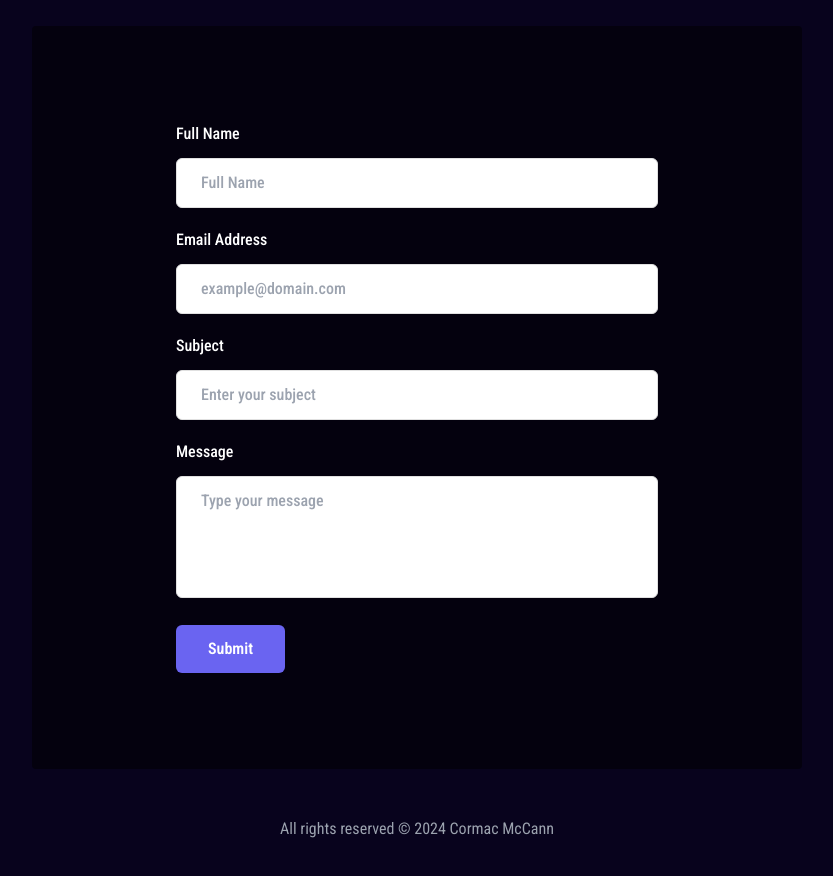
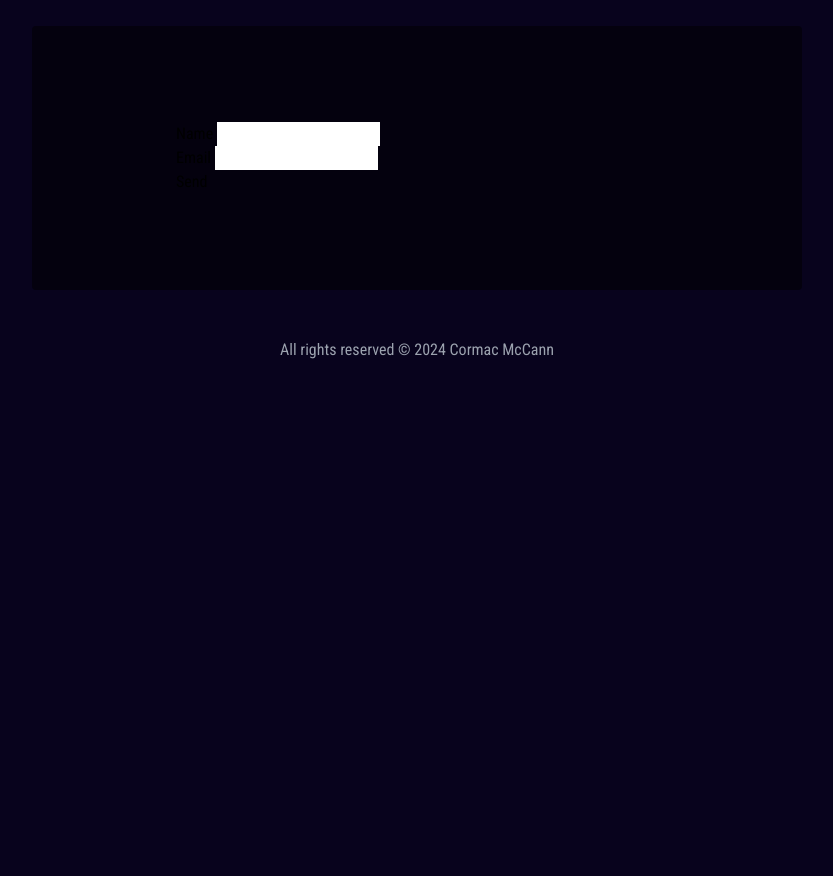
Before and after one commit to mccannsean421/cmccann-dot-com, a Next.js app: page / in a window 1280 px wide. Shown: the part 1400-2276 px from the top of the page, without its empty margins (223-1056 px from the left). After the commit the page ends 1834 px from the top, so only its background shows below. Built offline with nearby package versions, Linux system fonts and the light colour scheme.

Commit message:
debugging form

```diff
--- a/src/components/ContactForm.js
+++ b/src/components/ContactForm.js
@@ -3,7 +3,18 @@
 
 <div className="flex items-center justify-center p-12">
   <div className="mx-auto md:max-w-4xl md:w-[500px]">
-    <form name="Contact" method="POST" data-netlify="true">
+  <form name="contact" netlify>
+  <p>
+    <label>Name <input type="text" name="name" /></label>
+  </p>
+  <p>
+    <label>Email <input type="email" name="email" /></label>
+  </p>
+  <p>
+    <button type="submit">Send</button>
+  </p>
+</form>
+    {/* <form name="Contact" method="POST" data-netlify="true">
       <div className="mb-5">
         <label
           for="name"
@@ -72,7 +83,7 @@
           Submit
         </button>
       </div>
-    </form>
+    </form> */}
   </div>
 </div>
     </>
```
